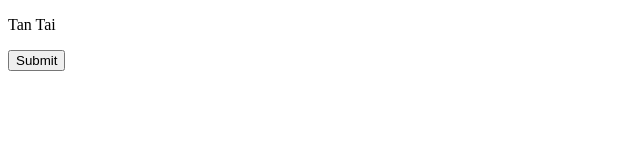
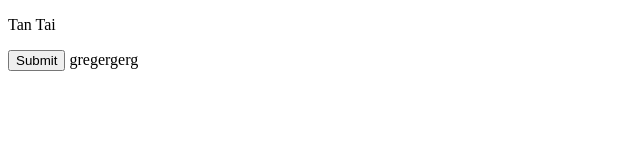
Before and after one commit to Tai1245/abc, a plain HTML site: page index.html in a window 1280 px wide. Shown: the full height of the page, 0-640 px from the left. Drawn offline with Linux system fonts and the light colour scheme.

Commit message:
update lan 2

```diff
--- a/index.css
+++ b/index.css
@@ -1,3 +1,4 @@
 .button {
     background-color:  red;
+    greter
 }
--- a/index.html
+++ b/index.html
@@ -10,5 +10,6 @@
 <body>
     <p>Tan Tai</p>
     <button> Submit </button>
+gregergerg
 </body>
 </html>
```
